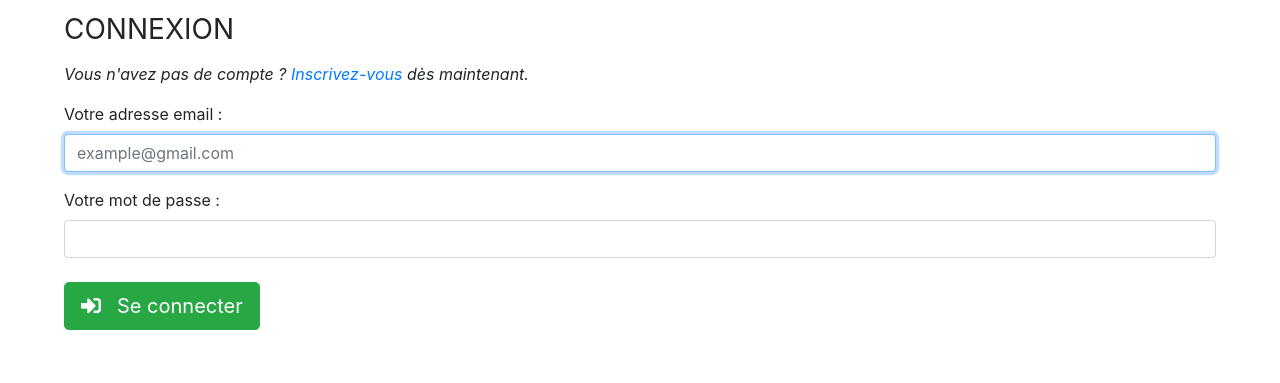
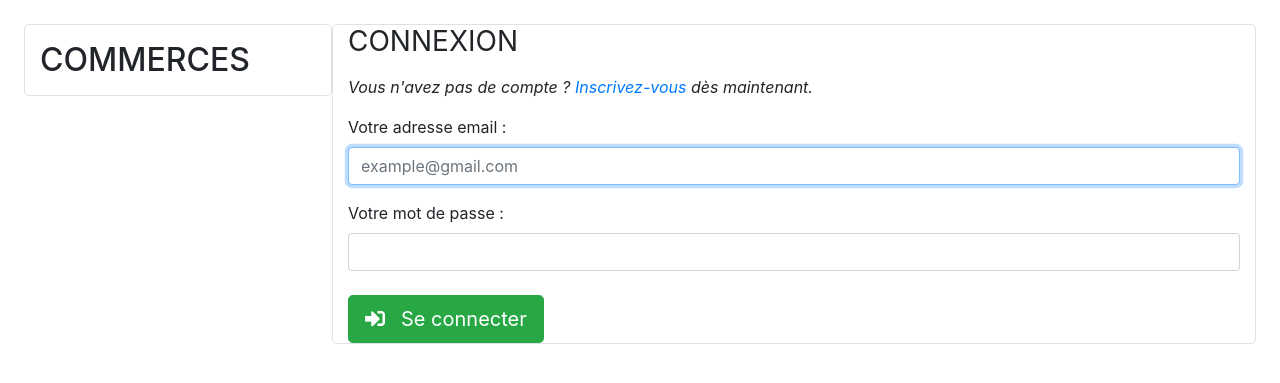
Before and after one commit to maximelarrieu/no_waste, a Symfony app: template templates/security/login.html.twig in a window 1280 px wide. Shown: the top 383 px of the page. Run offline with Twig, Linux system fonts and the light colour scheme; the template is opened without the code that fills it, so the values that code supplies are empty; some libraries are stand-ins or nearby versions.

```diff
--- a/templates/base.html.twig
+++ b/templates/base.html.twig
@@ -13,9 +13,20 @@
 
     {{ render(controller('App\\Controller\\HomeController::navbar', {} )) }}
 
-    <div id="mainwrapper">
-    {% block body %}
-    {% endblock %}
+
+    <div class="row m-4">
+        <div class="col col-sm-12 col-md-5 col-lg-3 border radius" style="height: 100%">
+            <h2 class="my-3">COMMERCES</h2>
+            <ul class="list-group">
+                {% for b in business_repo.findAll() %}
+                    <a href="{{ path('business_detail', {id: b.id}) }}"><li class="list-group-item mb-3">{{ b.name }}</li></a>
+                {% endfor %}
+            </ul>
+        </div>
+        <div class="col col-sm-12 col-md-7 col-lg-9 border radius">
+            {% block body %}
+            {% endblock %}
+        </div>
     </div>
 
     {% block javascripts %}
```
